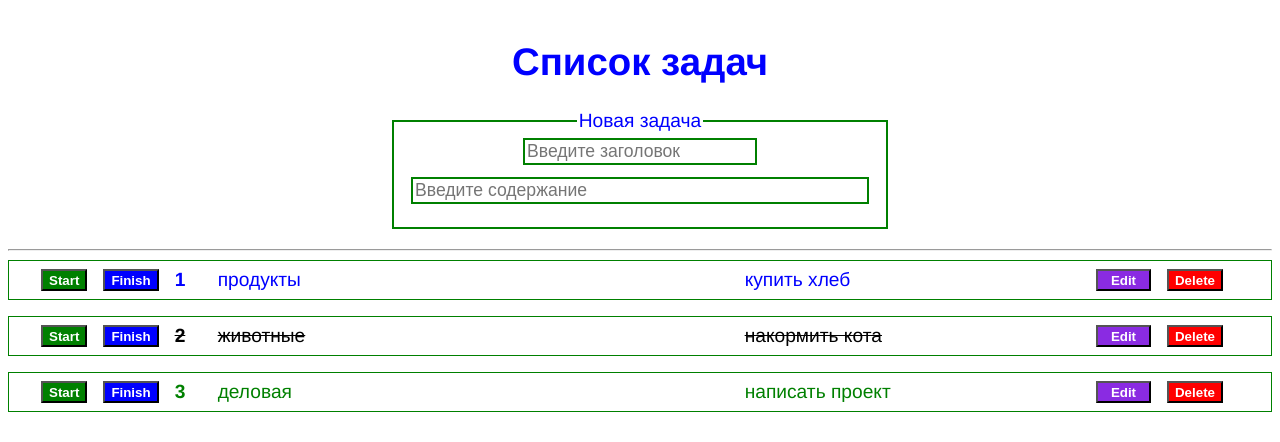
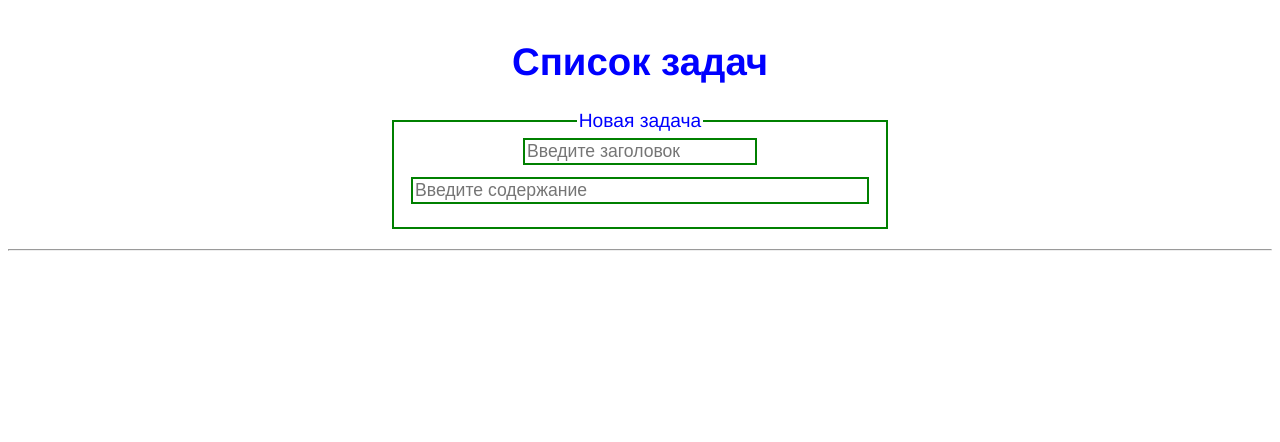
Before and after one commit to Ivan583/test-list, a Vue app: page / in a window 1280 px wide. Shown: the top 442 px of the page. Built offline with nearby package versions, Linux system fonts and the light colour scheme.

Commit message:
Подключение localStoradge

```diff
--- a/src/App.vue
+++ b/src/App.vue
@@ -17,32 +17,14 @@ export default {
   components: { TaskList, AddTask },
   data() {
     return {
-      tasks: [
-        {
-          id: 1,
-          title: "продукты",
-          description: "купить хлеб",
-          stage: "pending"
-        },
-        {
-          id: 2,
-          title: "животные",
-          description: "накормить кота",
-          stage: "completed"
-        },
-        {
-          id: 3,
-          title: "деловая",
-          description: "написать проект",
-          stage: "in work"
-        }
-      ]
+      tasks: []
     };
   },
 
   methods: {
     addTask(elem) {
       this.tasks.push(elem);
+      localStorage.setItem("tasks", JSON.stringify(this.tasks));
     }
   },
 
@@ -50,7 +32,19 @@ export default {
     bus.$on("remove-task", data => {
       const id = data;
       this.tasks = this.tasks.filter(t => t.id !== id);
+      localStorage.setItem("tasks", JSON.stringify(this.tasks));
     });
+  },
+
+  mounted() {
+    try {
+      const data = localStorage.getItem("tasks");
+      data ? (this.tasks = JSON.parse(data)) : null;
+    } catch {
+      if (err == QUOTA_EXCEEDED_ERR) {
+        alert("quota exceeded");
+      }
+    }
   }
 };
 </script>
```
